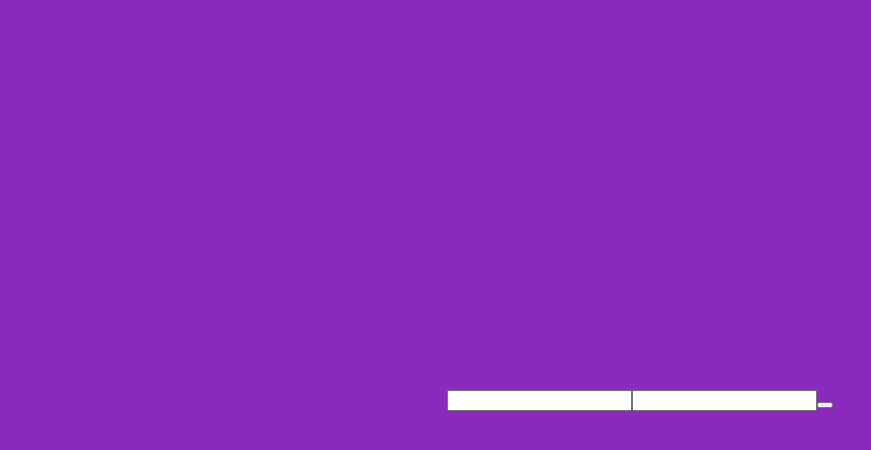
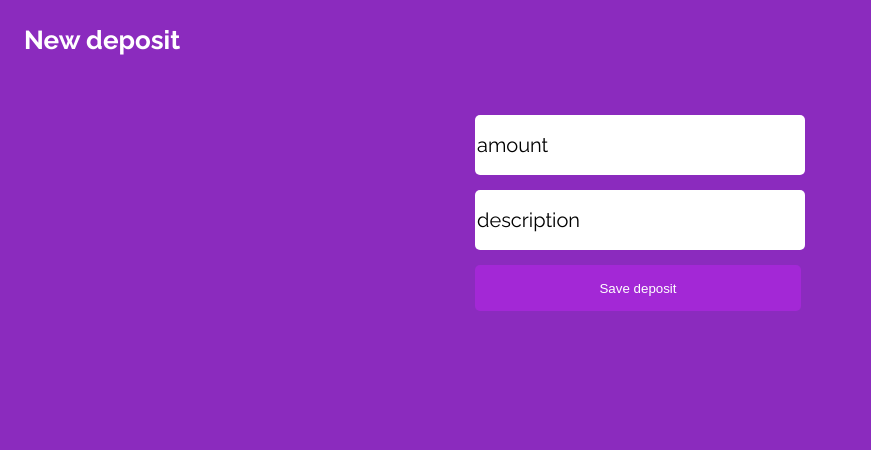
Before and after one commit to lucasklafke/projeto13-mywallet-front, a React (Create React App) app: page /deposit in a window 1280 px wide. Shown: the top 450 px of the page, without its empty margins (0-871 px from the left). Built offline with nearby package versions, Linux system fonts and the light colour scheme; a web font is replaced by a local one.

Commit message:
last version

```diff
--- a/src/Components/Deposit/Deposit.jsx
+++ b/src/Components/Deposit/Deposit.jsx
@@ -1,18 +1,42 @@
 import styled from "styled-components"
+import axios from "axios"
 import { useState } from "react"
+import { useNavigate } from "react-router-dom"
+
+
+import { useToken } from "../Contexts/userContext"
+
 export default function Deposit(){
     const [amount,setAmount] = useState(null)
     const [description, setDescription] = useState(null)
+    const {token} = useToken()
+    const navigate = useNavigate()
 
     function handleSubmit(e){
-
+        e.preventDefault()
+        const data = {amount,description}
+        const config = {
+            headers: {
+                "Authorization": `Bearer ${token}`
+            }
+        }
+        const promise = axios.post("http://localhost:5000/transaction/deposit",data,config)
+        promise.then(response => {
+            window.alert(`deposit made,R$${Number(amount).toFixed(2)}`)
+            navigate("/home")
+        })
+        promise.catch(response =>{
+            window.alert("something went wrong! ",response.data)
+            navigate("/home")
+        })
     }
     return (
         <TransactionPage>
+            <h1>New deposit</h1>
             <form onSubmit={e => handleSubmit(e)}>
-                <input type="text" />
-                <input type="text" />
-                <button></button>
+                <input type="text" placeholder="amount" value={amount} onChange={(e) => setAmount(e.target.value)}/>
+                <input type="text" placeholder="description" value={description} onChange={(e) => setDescription(e.target.value)}/>
+                <button>Save deposit</button>
             </form>
         </TransactionPage>
     )
@@ -22,7 +46,46 @@ const TransactionPage = styled.div`
     display: flex;
     flex-direction: column;
     align-items: center;
-    justify-content: center;
     height: 100vh;
     background-color: #8B2BBE;
+
+
+    h1{
+        position: absolute;
+        left: 24px;
+        top: 25px;
+
+        font-family: 'Raleway';
+        font-style: normal;
+        font-weight: 700;
+        font-size: 26px;
+        line-height: 31px;
+        color: #FFFFFF;
+    }
+
+    form{
+        margin-top: 100px;
+        display: flex;
+        flex-direction: column;
+
+        input{
+            width: 326px;
+            height: 58px;
+            background: #FFFFFF;
+            border-radius: 5px;
+            margin-top: 15px;
+            border: none;
+        }
+
+        button{
+            width: 326px;
+            height: 46px;
+            color: #fff;
+            background: #A328D6;
+            border-radius: 5px;
+            margin-top: 15px;
+
+            border: none;
+        }
+    }
 `
--- a/src/Components/Home/Home.jsx
+++ b/src/Components/Home/Home.jsx
@@ -7,24 +7,24 @@ import { IoLogOutOutline, IoAddCircleOutline, IoRemoveCircleOutline } from "reac
 
 import { useToken, useName} from "../Contexts/userContext";
 import Transaction from "./Transaction"
+import SignUp from "../SignUp/SignUp";
 
 export default function Home(){
 
     const [transactions, setTransactions] = useState([])
+    const  [total,setTotal] = useState(0)
     const navigate = useNavigate()
     const { token } = useToken()
     const {name, setName} = useName()
-    console.log(token)
-
     function getTransactions(config) {
         const promise = axios.get("http://localhost:5000/transactions", config)
 
         promise.then(response => {
-            console.log(response.data)
             setTransactions(response.data)
+            calculateTotal(response.data)
         })
         promise.catch(response => {
-            console.log(response.response)
+            window.alert(response.response.data)
         })
     }
     function getUser(config){
@@ -32,7 +32,7 @@ export default function Home(){
         promise.then(response =>{
             setName(response.data)
         })
-        promise.catch(response => console.log(response.data))
+        promise.catch(response => window.alert(response.response.data))
     }
     useEffect(() =>{
         const config = {
@@ -56,16 +56,39 @@ export default function Home(){
     function newTransaction(type){
         navigate(`/${type}`)
     }
+    function calculateTotal(transaction){
+        let sum = 0
+        transaction.forEach(t => {
+            console.log(total)
+            console.log(t.type)
+            console.log(typeof( t.amount))
+            if(t.type === "deposit"){
+                sum += Number(t.amount)
+            } else{
+                sum -= Number(t.amount)
+            }
+        })
+        setTotal(sum)
+    }
     return (
         <PageContainer>
             <header>
-                <h1>Olá,{name}</h1>
+                <h1>Hello,{name}</h1>
                 <IoLogOutOutline color="fff" fontSize="30" fontWeight="700" onClick={() => logOut()}/>
             </header>
             <main>
                 {transactions ?
-                transactions.map(t => <Transaction date={t.date} amount={t.amount} type={t.type}/>)
+                transactions.map(t => <Transaction date={t.date} amount={t.amount} type={t.type} description={t.description}/>)
                 : <span>There are no transactions</span>}
+                <div className="total">
+                    <span className="totalText">Total</span>
+                    {Number(total) > 0 ?
+
+                        <Total color="green">{total.toFixed(2)}</Total>
+                    :
+                        <Total color="red">{total.toFixed(2)}</Total>
+                    }
+                    </div>
             </main>
             <div className="transactions">
                 <button onClick={() => newTransaction("deposit")}><IoAddCircleOutline color="fff" fontSize="25"/><span>Nova entrada</span></button>
@@ -108,6 +131,28 @@ const PageContainer = styled.div`
         height: 450px;
         background-color: #fff;
         border-radius: 5px;
+        position: relative;
+
+        .total{
+            position: absolute;
+            bottom: 20px;
+
+            font-family: 'Raleway';
+            font-size: 17px;
+
+            display: flex;
+            justify-content: space-between;
+            width: 300px;
+
+            .totalText{
+                font-family: 'Raleway';
+                font-style: normal;
+                font-weight: 700;
+                font-size: 17px;
+
+                color: #000000;
+            }
+        }
     }
     .transactions{
         display: flex;
@@ -153,3 +198,11 @@ const PageContainer = styled.div`
 
     }
 `
+
+const Total = styled.span`
+    color: ${props => props.color};
+    font-family: 'Raleway';
+    font-style: normal;
+    font-weight: 700;
+    font-size: 17px;
+`
--- a/src/Components/Home/Transaction.jsx
+++ b/src/Components/Home/Transaction.jsx
@@ -1,23 +1,20 @@
 import styled from "styled-components"
 
 export default function Transaction(props){
-    const {type,date,amount} = props
+    const {type,date,amount,description} = props
 
     const splitedDate = date.split("/")
     const formatedDate = (("0" + splitedDate[0]).slice(-2) +"/"+ ("0" + splitedDate[1]).slice(-2))
-    console.log("type",type)
-    console.log("date",date)
-    console.log("amount",amount)
     return (
         <TransactionContainer>
 
             <span className="date">{formatedDate}</span>
-            <span className="description">almoço mãe</span>
+            <span className="description">{description}</span>
             {
             type === "deposit"?
-            <Amount color="green">{amount.toFixed(2)}</Amount>
+            <Amount color="green">{Number(amount).toFixed(2)}</Amount>
             :
-            <Amount color="red">{amount.toFixed(2)}</Amount>
+            <Amount color="red">{Number(amount).toFixed(2) }</Amount>
             }
         </TransactionContainer>
     )
--- a/src/Components/SignIn/SignIn.jsx
+++ b/src/Components/SignIn/SignIn.jsx
@@ -8,8 +8,6 @@ import {useToken} from "../Contexts/userContext"
 export default function SignIn(){
     const [email, setEmail] = useState('');
     const [password, setPassword] = useState('');
-    console.log("email: ", email);
-    console.log("password: ", password);
 
     const {setToken} = useToken()
 
@@ -20,12 +18,11 @@ export default function SignIn(){
         const data = {email,password}
         const promise = axios.post("http://localhost:5000/sign-in",  data)
         promise.then(response =>{
-            console.log(response.data)
             setToken(response.data)
             navigate("/home")
         })
         promise.catch(e =>{
-            console.log(e.data)
+            window.alert(e.response.data)
         })
     }
     return (
@@ -34,8 +31,8 @@ export default function SignIn(){
             <FormContainer>
                 <form onSubmit={e => handleSubmit(e)}>
                     <input type="text" placeholder="E-mail" value={email} onChange={e => { setEmail(e.target.value) }}/>
-                    <input type="text" placeholder="Password" value={password} onChange={e => { setPassword(e.target.value) }}/>
-                    <button>Entrar</button>
+                    <input type="Password" placeholder="Password" value={password} onChange={e => { setPassword(e.target.value) }}/>
+                    <button>Enter</button>
                 </form>
             </FormContainer>
             <Link to="/sign-up">
--- a/src/Components/SignUp/SignUp.jsx
+++ b/src/Components/SignUp/SignUp.jsx
@@ -1,6 +1,6 @@
 import { useState } from "react"
 import styled from 'styled-components';
-import { Link } from 'react-router-dom';
+import { Link, useNavigate } from 'react-router-dom';
 import axios from "axios"
 
 
@@ -10,8 +10,7 @@ export default function SignUp() {
     const [email, setEmail] = useState('');
     const [password, setPassword] = useState('');
     const [repeat_password, setRepeat_password] = useState('');
-    console.log("email: ", email);
-    console.log("password: ", password);
+    const navigate = useNavigate()
 
     function handleSubmit(e){
         e.preventDefault()
@@ -25,9 +24,9 @@ export default function SignUp() {
 
         promise.then(response => {
             window.alert("user created!")
+            navigate("/")
         })
         promise.catch(response => {
-            console.log(response.response)
             window.alert(response.response.data)
         })
     }
@@ -38,8 +37,8 @@ export default function SignUp() {
                 <form onSubmit={e => handleSubmit(e) }>
                     <input type="text" placeholder="Name" value={name} onChange={e => { setName(e.target.value) }} />
                     <input type="text" placeholder="E-mail" value={email} onChange={e => { setEmail(e.target.value) }} />
-                    <input type="text" placeholder="Password" value={password} onChange={e => { setPassword(e.target.value) }} />
-                    <input type="text" placeholder="Confirm password" value={repeat_password} onChange={e => { setRepeat_password(e.target.value) }} />
+                    <input type="password" placeholder="Password" value={password} onChange={e => { setPassword(e.target.value) }} />
+                    <input type="password" placeholder="Confirm password" value={repeat_password} onChange={e => { setRepeat_password(e.target.value) }} />
                     <button>Register</button>
                 </form>
             </FormContainer>
--- a/src/Components/Withdraw/Withdraw.jsx
+++ b/src/Components/Withdraw/Withdraw.jsx
@@ -0,0 +1,90 @@
+import styled from "styled-components"
+import axios from "axios"
+import { useState } from "react"
+import { useNavigate } from "react-router-dom"
+
+import { useToken } from "../Contexts/userContext"
+
+export default function Deposit() {
+    const [amount, setAmount] = useState(null)
+    const [description, setDescription] = useState(null)
+    const { token } = useToken()
+    const navigate = useNavigate()
+
+    function handleSubmit(e) {
+        e.preventDefault()
+        const data = { amount, description }
+        const config = {
+            headers: {
+                "Authorization": `Bearer ${token}`
+            }
+        }
+        const promise = axios.post("http://localhost:5000/transaction/withdraw", data, config)
+        promise.then(response => {
+            window.alert(`withdraw made,R$${Number(amount).toFixed(2)}`)
+            navigate("/home")
+        })
+        promise.catch(response => {
+            window.alert("something went wrong! ", response.data)
+            navigate("/home")
+        })
+    }
+    return (
+        <TransactionPage>
+            <h1>New withdraw</h1>
+            <form onSubmit={e => handleSubmit(e)}>
+                <input type="text" placeholder="amount" value={amount} onChange={(e) => setAmount(e.target.value)} />
+                <input type="text" placeholder="description" value={description} onChange={(e) => setDescription(e.target.value)} />
+                <button>Save withdraw</button>
+            </form>
+        </TransactionPage>
+    )
+}
+
+const TransactionPage = styled.div`
+    display: flex;
+    flex-direction: column;
+    align-items: center;
+    height: 100vh;
+    background-color: #8B2BBE;
+
+
+    h1{
+        position: absolute;
+        left: 24px;
+        top: 25px;
+
+        font-family: 'Raleway';
+        font-style: normal;
+        font-weight: 700;
+        font-size: 26px;
+        line-height: 31px;
+        color: #FFFFFF;
+    }
+
+    form{
+        margin-top: 100px;
+        display: flex;
+        flex-direction: column;
+
+        input{
+            width: 326px;
+            height: 58px;
+            background: #FFFFFF;
+            border-radius: 5px;
+            margin-top: 15px;
+            border: none;
+        }
+
+        button{
+            width: 326px;
+            height: 46px;
+            color: #fff;
+            background: #A328D6;
+            border-radius: 5px;
+            margin-top: 15px;
+
+            border: none;
+        }
+    }
+`
```
Also changed, not shown: src/Components/App/App.js (+10 -1 lines).
